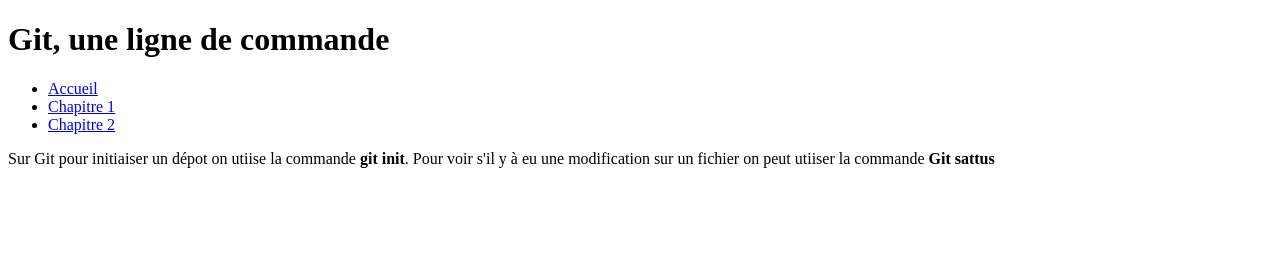
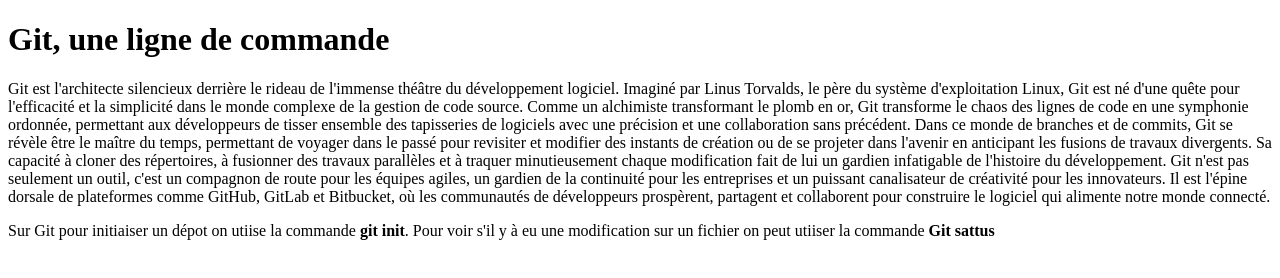
Before and after one commit to GermanBurdin1/site-sur-le-git, a plain HTML site: page public/chapitre1.html in a window 1280 px wide. Drawn offline with Linux system fonts and the light colour scheme.

Commit message:
modification du texte

```diff
--- a/public/chapitre1.html
+++ b/public/chapitre1.html
@@ -8,13 +8,11 @@
 <body>
     <header class="container">
         <h1>Git, une ligne de commande</h1>
-        <nav class="navbar container">
-            <ul>
-                <li><a href="index.html" target="_blank" title="Accueil">Accueil</a></li>
-                <li><a href="chapitre1.html" title="Chapitre 1">Chapitre 1</a></li>
-                <li><a href="chapitre2.html" target="_blank" title="Chapitre 2">Chapitre 2 </a></li>
-            </ul>
-        </nav>
+            <p>Git est l'architecte silencieux derrière le rideau de l'immense théâtre du développement logiciel. Imaginé par Linus Torvalds, le père du système d'exploitation Linux, Git est né d'une quête pour l'efficacité et la simplicité dans le monde complexe de la gestion de code source. Comme un alchimiste transformant le plomb en or, Git transforme le chaos des lignes de code en une symphonie ordonnée, permettant aux développeurs de tisser ensemble des tapisseries de logiciels avec une précision et une collaboration sans précédent.
+
+                Dans ce monde de branches et de commits, Git se révèle être le maître du temps, permettant de voyager dans le passé pour revisiter et modifier des instants de création ou de se projeter dans l'avenir en anticipant les fusions de travaux divergents. Sa capacité à cloner des répertoires, à fusionner des travaux parallèles et à traquer minutieusement chaque modification fait de lui un gardien infatigable de l'histoire du développement.
+
+                Git n'est pas seulement un outil, c'est un compagnon de route pour les équipes agiles, un gardien de la continuité pour les entreprises et un puissant canalisateur de créativité pour les innovateurs. Il est l'épine dorsale de plateformes comme GitHub, GitLab et Bitbucket, où les communautés de développeurs prospèrent, partagent et collaborent pour construire le logiciel qui alimente notre monde connecté.</p>
     </header>
  <main>
     <section>
```
